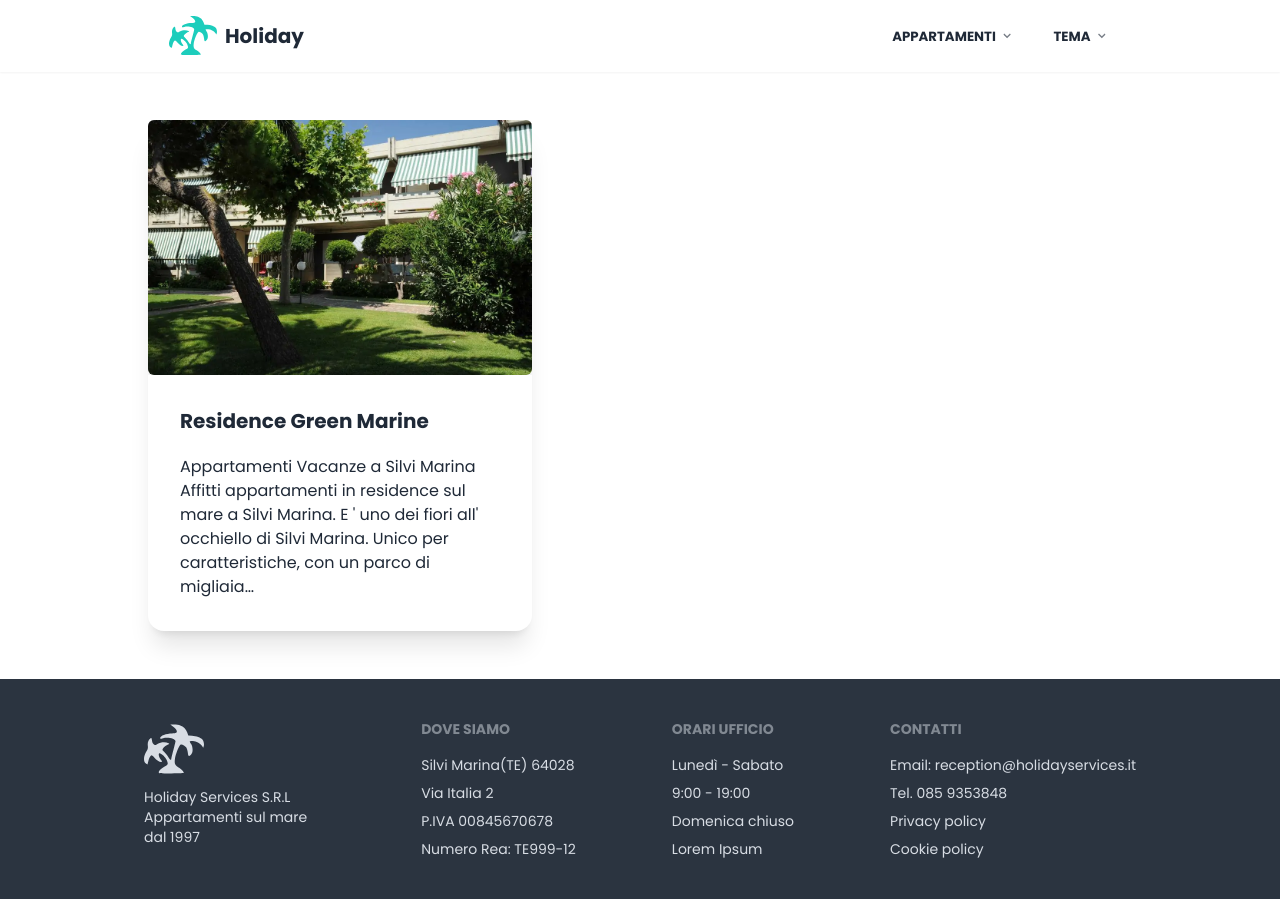
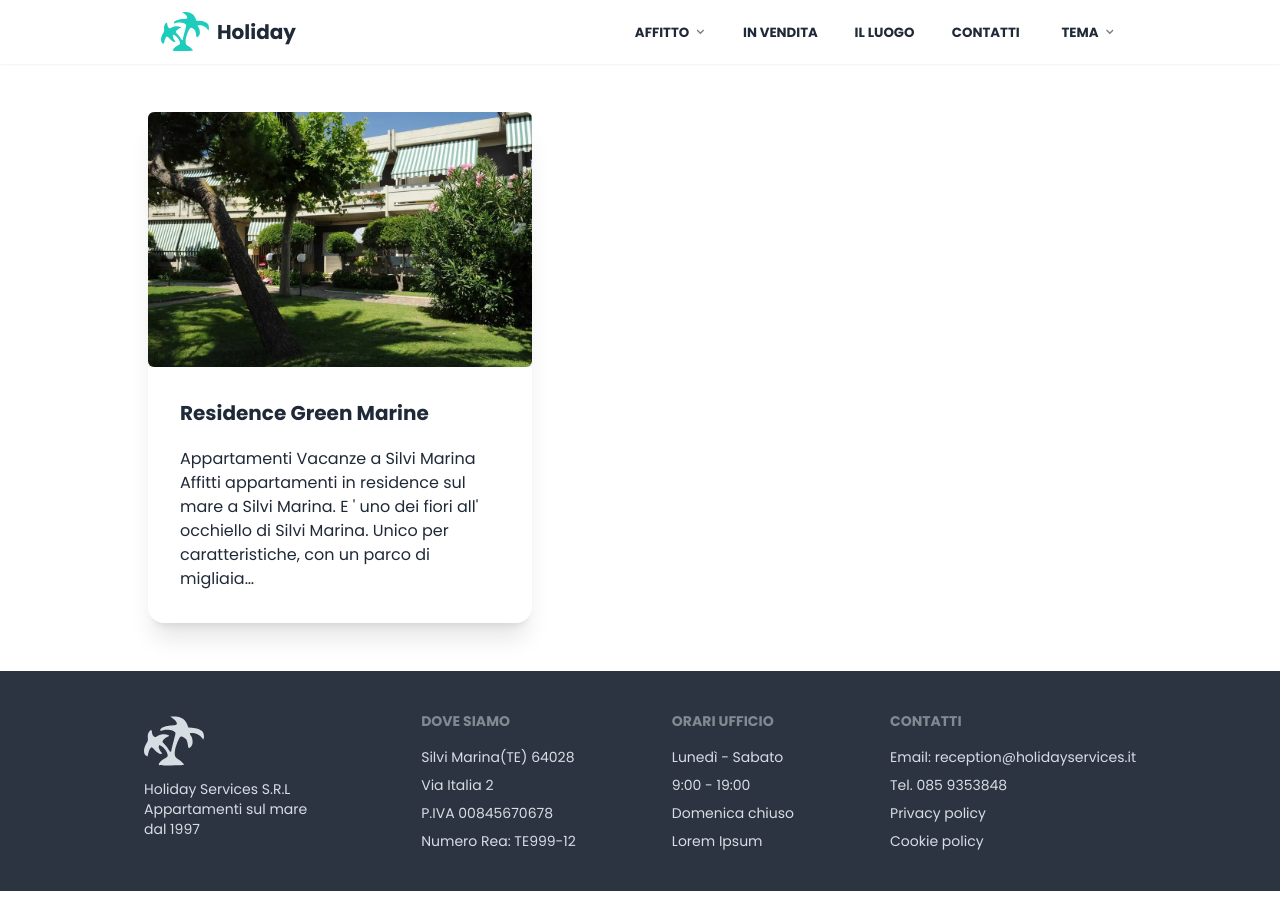
Before and after one commit to LorenzoDF13/holiday, a Next.js app: page / in a window 1280 px wide. Built offline with nearby package versions, Linux system fonts and the light colour scheme.

Commit message:
added items in header

```diff
--- a/app/components/Header.tsx
+++ b/app/components/Header.tsx
@@ -7,7 +7,7 @@ const Header = (props: Props) => {
   return (
     <header className="bg-base-100 border-base-200 mb-12 shadow-sm">
       <div className="max-w-screen-lg px-4 m-auto">
-        <div className="navbar    ">
+        <div className="navbar   p-0 ">
           <div className="flex-1 ">
             <Link href={"/"} className="btn btn-ghost normal-case text-xl">
               <svg
@@ -30,7 +30,7 @@ const Header = (props: Props) => {
             <div className=" hidden sm:block">
               <div className="dropdown dropdown-bottom dropdown-end ">
                 <label tabIndex={0} className="btn btn-ghost ">
-                  Appartamenti{" "}
+                  Affitto
                   <svg
                     width="12px"
                     height="12px"
@@ -46,7 +46,7 @@ const Header = (props: Props) => {
                   className="menu  dropdown-content mt-3 z-[1] p-2 shadow bg-base-100 rounded-box "
                 >
                   <li>
-                    <button>Lista</button>
+                    <button>Appartamenti</button>
                   </li>
                   <li>
                     <button>Prezzi</button>
@@ -56,6 +56,9 @@ const Header = (props: Props) => {
                   </li>
                 </ul>
               </div>
+              <button className="btn btn-ghost">In Vendita</button>
+              <button className="btn btn-ghost">Il Luogo</button>
+              <button className="btn btn-ghost">Contatti</button>
               <ThemeSwitcher />
             </div>
             <div className="dropdown dropdown-bottom dropdown-end sm:hidden">
@@ -80,13 +83,25 @@ const Header = (props: Props) => {
                 className="menu menu-sm dropdown-content mt-3 z-[1] p-2 shadow bg-base-100 rounded-box w-52"
               >
                 <li>
-                  <button>Appartamenti</button>
+                  <button>Affitto</button>
+                  <ul>
+                    <li>
+                      <button>Appartamenti</button>
+                    </li>
+                    <li>
+                      <button>Prezzi</button>
+                    </li>
+                    <li>
+                      <button>Disponibilità</button>
+                    </li>
+                  </ul>
                 </li>
                 <li>
-                  <button>Prezzi</button>
+                  <button>In vendita</button>
                 </li>
+
                 <li>
-                  <button>Disponibilità</button>
+                  <button>Il lugo</button>
                 </li>
                 <li>
                   <button>Contatti</button>
```
